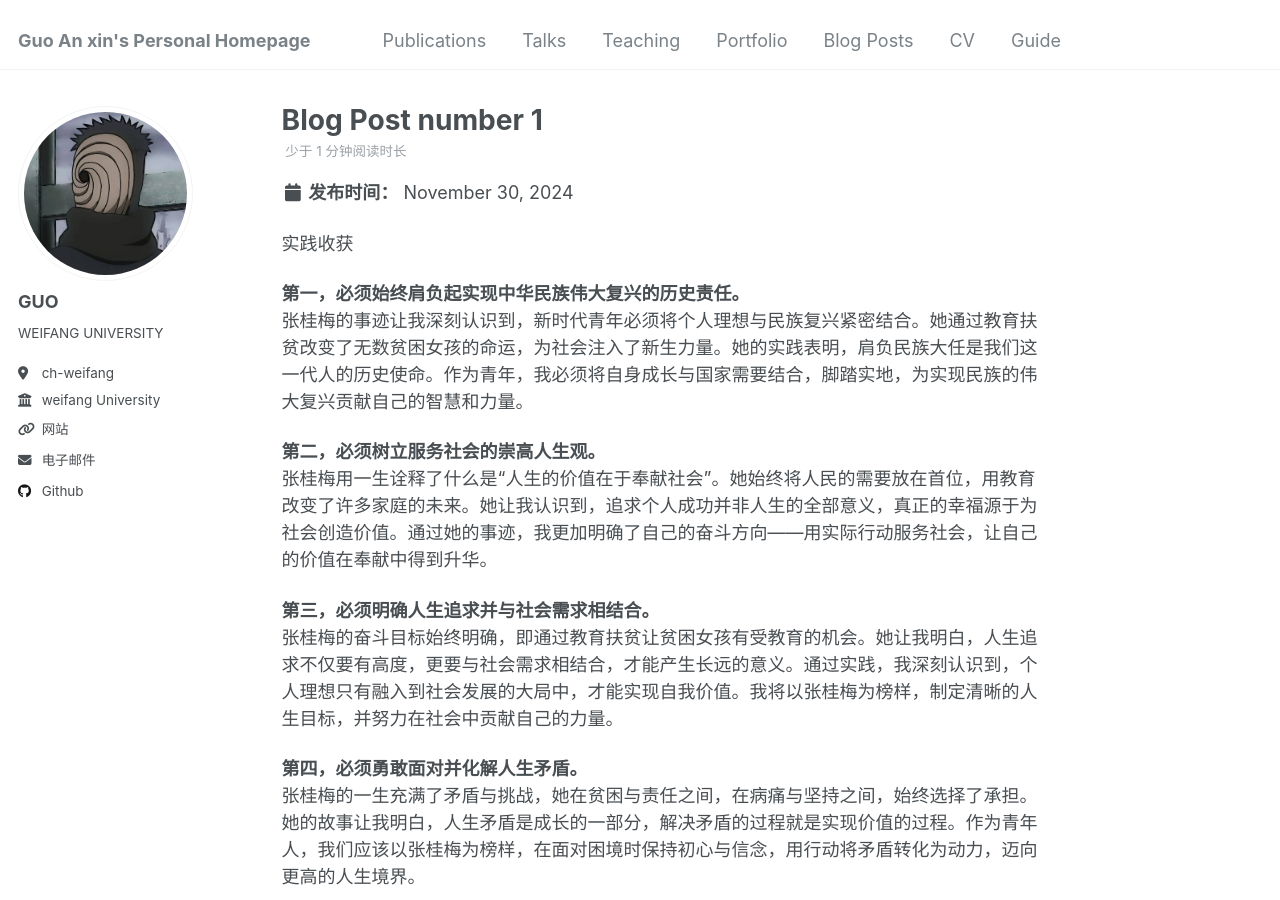
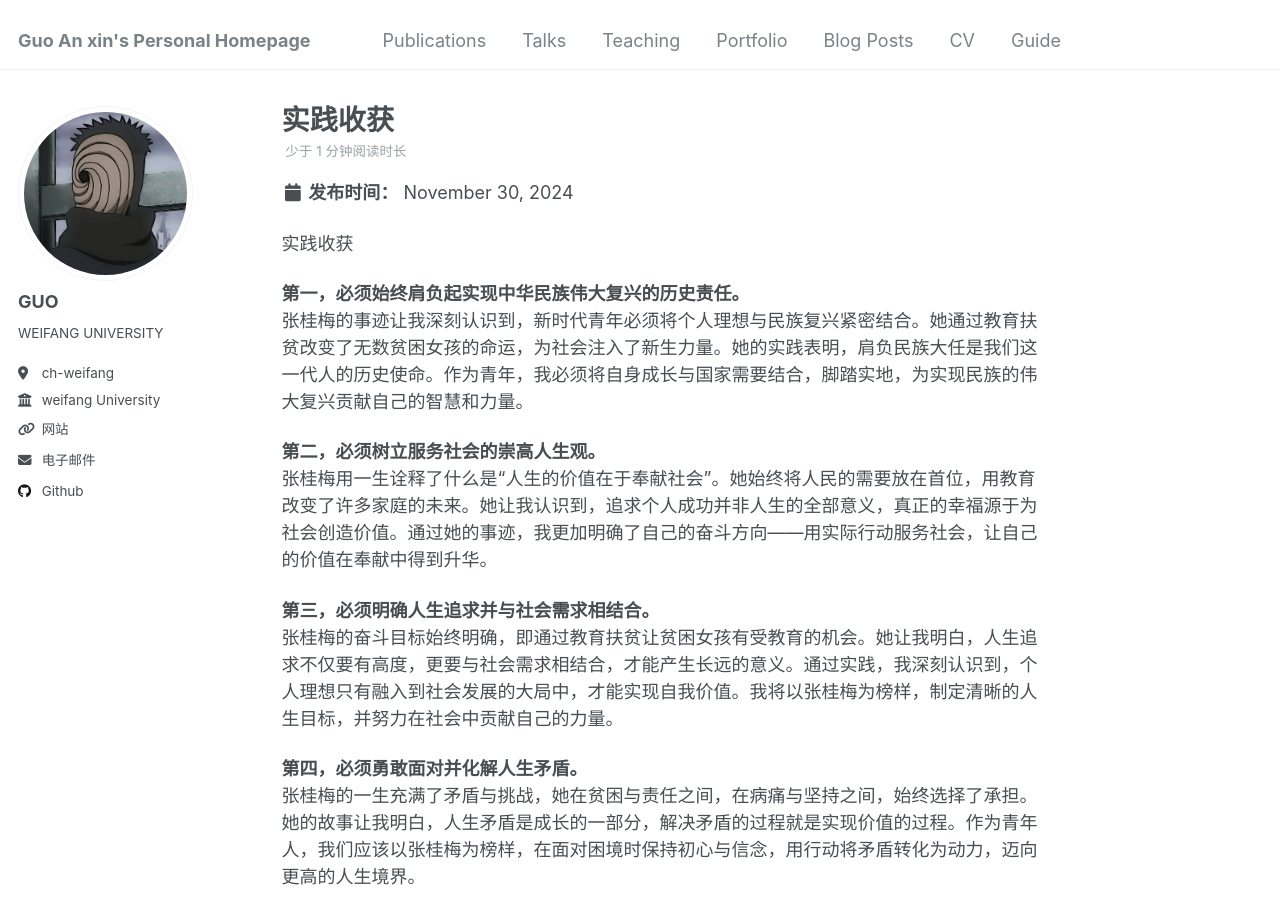
Before and after one commit to guo060528/guo060528.github.io, a Jekyll site: the page built from _posts/2024-11-30-实践收获.md, in a window 1280 px wide and 900 px high. Built offline with Jekyll 4.4.1, drawn with Linux system fonts in a browser that asks for light colours.

Commit message:
Update and rename 2024-11-30-blog-post-1.md to 2024-11-30-实践收获.md

```diff
--- a/_posts/2024-11-30-blog-post-1.md
+++ b/_posts/2024-11-30-实践收获.md
@@ -1,9 +1,9 @@
 ---
-title: 'Blog Post number 1'
+title: '实践收获'
 date: 2024-11-30
-permalink: /posts/2024/11/blog-post-1/
+permalink: /posts/2024-11-30-实践收获/
 tags:
-  - tag1
+
 ---
 
 实践收获
```
